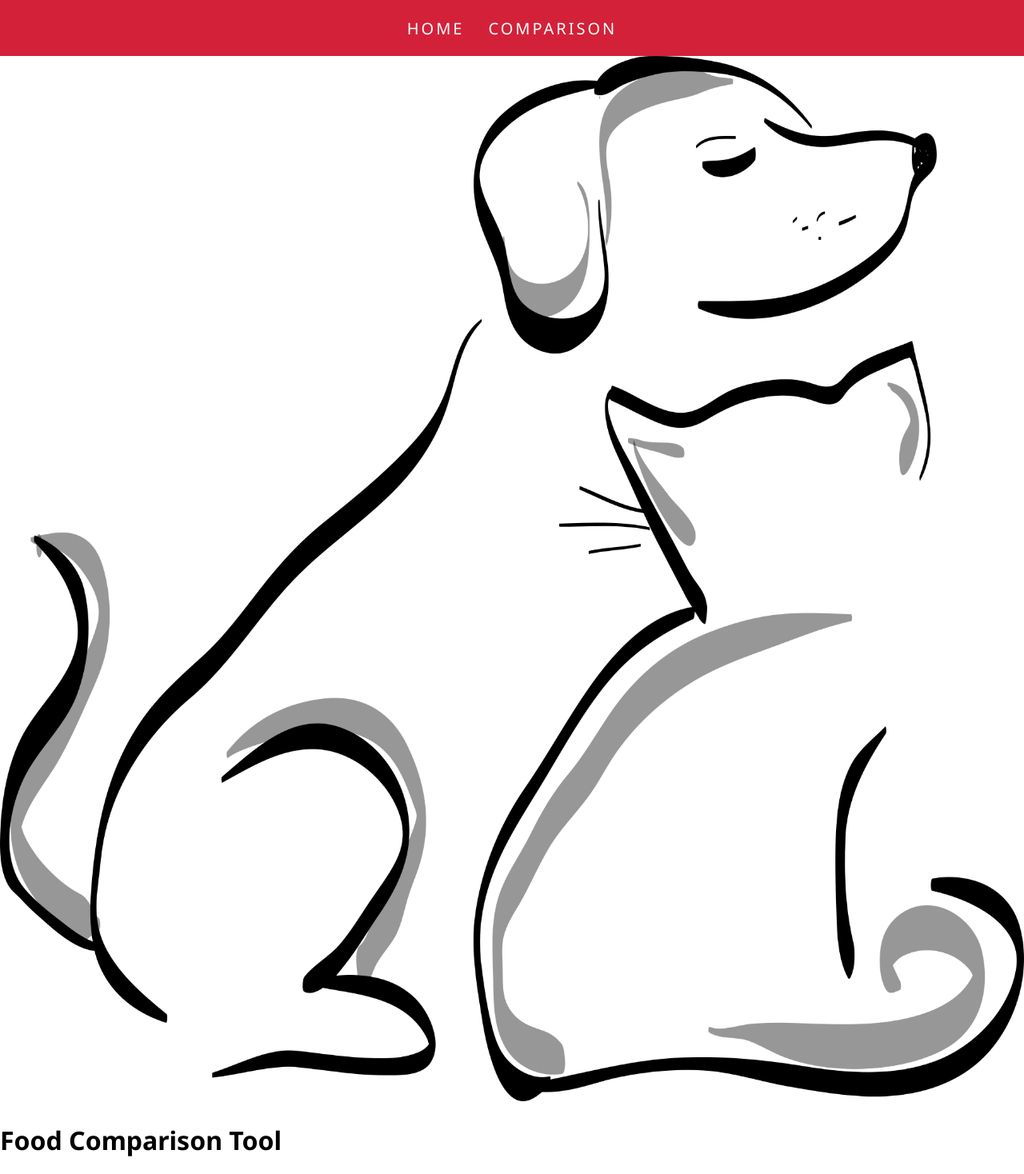
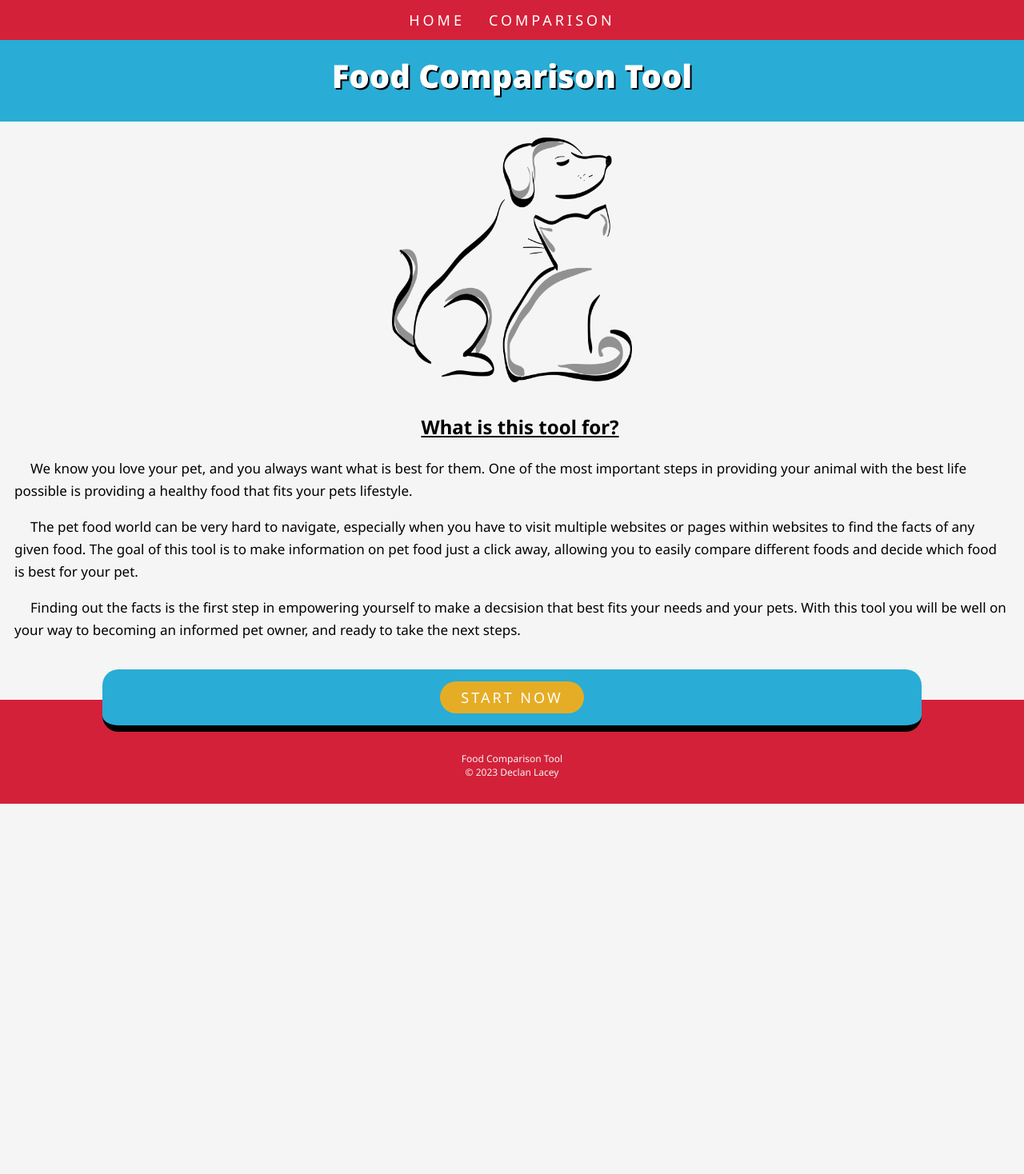
Before and after one commit to DeclanLacey/pet-food-comp, a React (Vite) app: page / in a window 1280 px wide. Shown: the whole page at 80% size. After the commit the page ends 1005 px from the top, so only its background shows below. Built offline with nearby package versions, Linux system fonts and the light colour scheme.

Commit message:
Adding styling for the home page

```diff
--- a/src/App.jsx
+++ b/src/App.jsx
@@ -28,6 +28,11 @@ function App() {
                     <Route exact path="/" element={<Home />} />
                     <Route exact path="/comparison-form" element={<SearchForm />}/>
                 </Routes>
+
+                <footer className="footer-container">
+                    <p className="footer-content-top"> Food Comparison Tool </p>
+                    <p className="footer-content-bottom">© 2023 Declan Lacey</p>
+                </footer>
             </div>
         </div>
     )
--- a/src/Home.jsx
+++ b/src/Home.jsx
@@ -1,13 +1,42 @@
 import React from "react";
+import {Link, Routes, Route} from "react-router-dom"
 
 function Home() {
     return (
         <div className="home-page-container">
+            <div className="title-container">
+                <h1 className="home-page-title"> Food Comparison Tool </h1>
+            </div>
             <img className="home-page-img" src="src\assets\dog-and-cat.png"/>
-            <div>
-                <h1> Food Comparison Tool </h1>
+            <div className="home-page-info">
+                <div className="subtitle-container">
+                    <h3 className="home-page-subtitle"> What is this tool for? </h3>
+                </div>
+
+                <p>
+                    We know you love your pet, and you always want what is best for them.
+                    One of the most important steps in providing your animal with the best life
+                    possible is providing a healthy food that fits your pets lifestyle.
+                </p>
+                <p>
+                    The pet food world can be very hard to navigate, especially when you have to visit
+                    multiple websites or pages within websites to find the facts of any given food.
+                    The goal of this tool is to make information on pet food just a click away, allowing you
+                    to easily compare different foods and decide which food is best for your pet.
+                </p>
+                <p>
+                    Finding out the facts is the first step in empowering yourself to make a decsision that best fits
+                    your needs and your pets. With this tool you will be well on your way to becoming an informed pet
+                    owner, and ready to take the next steps.
+                </p>
             </div>
+            <div className="call-to-action-container">
+                {/* <h3 className="call-to-action"> Ready to go? </h3> */}
+                <Link className="home-page-button" to="/comparison-form"> Start Now </Link>
+            </div>
+
         </div>
+
     )
 }
 
--- a/src/index.css
+++ b/src/index.css
@@ -8,6 +8,7 @@ body {
     margin: 0px;
     box-sizing: border-box;
     font-family: 'Noto Sans', sans-serif;
+    background-color: whitesmoke;
 }
 
 /* ///////////////// Nav Styl/ing //////////////////// */
@@ -15,34 +16,134 @@ body {
 .nav-container {
     background-color: #d32139;
     margin: 0px;
-    height: 70px;
+    height: 50px;
     display: flex;
     justify-content: center;
     align-items: center;
+    position: fixed;
+    width: 100%;
+    text-align: center;
 }
 
 .nav-item {
     text-decoration: none;
     color: white;
-    font-size: 20px;
+    font-size: 18px;
     margin-left: 15px;
     margin-right: 15px;
     text-transform: uppercase;
-    letter-spacing: 3px;
+    letter-spacing: 4px;
     cursor: pointer;
+    transform: scale(1);
+    transition: transform, text-decoration, 400ms;
 }
 
 .nav-item:hover {
     text-decoration: underline;
+    transform: scale(1.05);
 }
 
+
+/* ////////////////// Footer styling //////////////////////////// */
+
+.footer-container {
+    background-color: #d32139;
+    height: 130px;
+    display: flex;
+    flex-direction: column;
+    justify-content: center;
+    align-items: center;
+    font-size: 12px;
+    color: whitesmoke;
+}
+
+.footer-content-top {
+    margin-bottom: 0px;
+    margin-top: 45px;
+}
+
+.footer-content-bottom {
+    margin-top: 0px;
+}
 
 /* //////////////// Home page styling //////////////////////// */
 
 .home-page-container {
-
+    display: flex;
+    flex-direction: column;
+    align-items: center;
+    padding-top: 40px;
 }
 
 .home-page-img {
+    width: 300px;
+}
 
+.home-page-title {
+    font-weight: 900;
+    font-size: 40px;
+    margin-bottom: 30px;
+    color: white;
+    text-shadow: 2px 2px black;
 }
+
+.title-container {
+    background-color: #29acd5;
+    width: 100%;
+    text-align: center;
+    margin-bottom: 20px;
+}
+
+.call-to-action-container {
+    background-color: #29acd5;
+    width: 80%;
+    border-radius: 20px;
+    display: flex;
+    flex-direction: column;
+    justify-content: center;
+    align-items: center;
+    color: white;
+    margin-bottom: -40px;
+    border-bottom: 8px solid black;
+}
+
+.home-page-button {
+    background-color: #e5ad26 ;
+    text-decoration: none;
+    color: white;
+    width: 180px;
+    height: 40px;
+    display: flex;
+    justify-content: center;
+    align-items: center;
+    border-radius: 20px;
+    margin-bottom: 15px;
+    margin-top: 15px;
+    font-size: 18px;
+    text-transform: uppercase;
+    letter-spacing: 3px;
+    cursor: pointer;
+    transform: scale(1);
+    transition: transform, color, 400ms;
+}
+
+.home-page-button:hover {
+    transform: scale(1.1);
+    color: black;
+}
+
+.subtitle-container {
+    text-align: center;
+}
+
+.home-page-subtitle {
+    font-size: 24px;
+    text-decoration: underline;
+}
+
+.home-page-info {
+    padding: 18px;
+    line-height: 28px;
+    font-size: 17px;
+    text-indent: 20px;
+}
```
